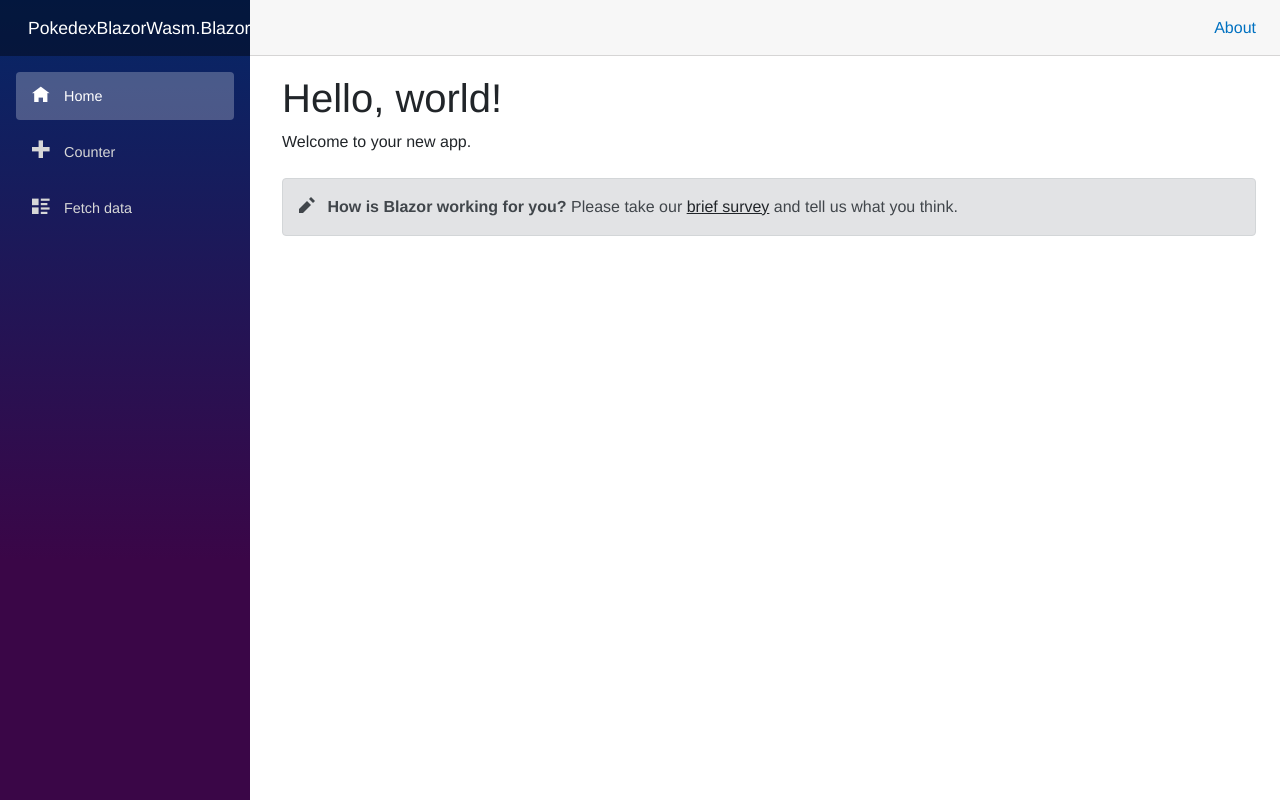
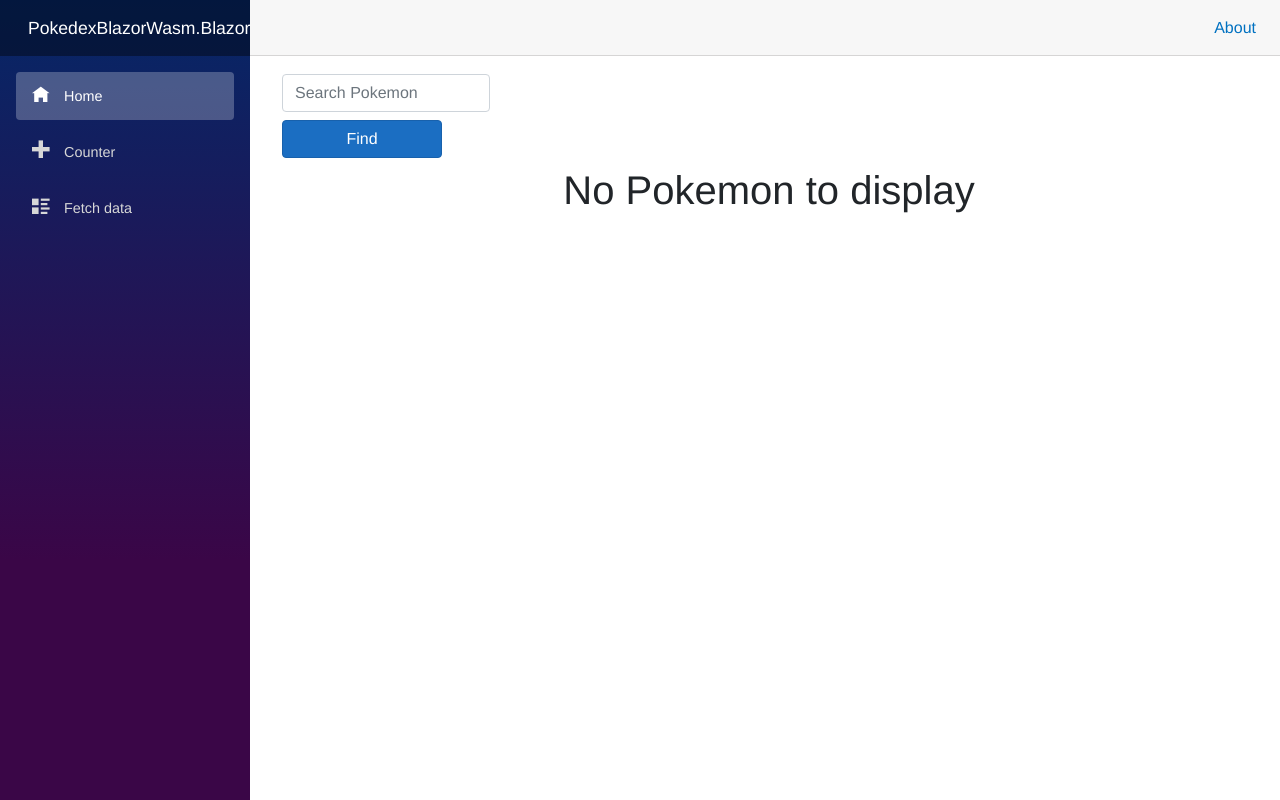
Before and after one commit to jaarend/PokedexBlazorWasm, an ASP.NET Core app: page / in a window 1280 px wide. Run offline with ASP.NET Core 8, Linux system fonts and the light colour scheme; style sheets or scripts are compiled from the project's sources.

Commit message:
create index and css

```diff
--- a/PokedexBlazorWasm.BlazorWasm/Pages/Index.razor
+++ b/PokedexBlazorWasm.BlazorWasm/Pages/Index.razor
@@ -1,9 +1,82 @@
 @page "/"
+@inject HttpClient HttpClient
+@using PokedexBlazorWasm.Models.PokemonModels
+@using Newtonsoft.Json
+
 
 <PageTitle>Index</PageTitle>
 
-<h1>Hello, world!</h1>
+<div class = "row">
+    <div class ="col mx-auto justify-content-between">
+        <form class ="form-inline" @onsubmit ="GetPokemonAsync">
+            <div class = "form-group mb-2">
+                <input type = "text" @bind-value="@searchText" class="form-control" placeholder="Search Pokemon">
+            </div>
+            <button type="submit" class="btn btn-primary mb-2 ml-auto">Find</button>
+        </form>
+    </div>
+</div>
 
-Welcome to your new app.
+@if(IsLoading)
+{
+    <h1 class = "text-center">Loading....</h1>
+}
+else
+{
+    if(Pokemon == null)
+    {
+        <h1 class ="text-center"> No Pokemon to display</h1>
+    }
+    else
+    {
+        <div class = "row">
+            <div class = "col mx-auto justify-content-between">
+                <div class = "card">
+                    <img src="https://raw.githubusercontent.com/PokeAPI/sprites/master/sprites/pokemon/@(Pokemon.Id).png" class = "card-img-top img-fluid" alt="@Pokemon.Name">
+                    <div class = "card-body">
+                        <h3 class ="card-title">@Pokemon.Name.ToUpper()</h3>
+                        <h6>Id: @Pokemon.Id</h6>
+                        <h6>Height: @Pokemon.Height</h6>
+                        <h6>Weight: @Pokemon.Weight</h6>
+                        <h6>Order: @Pokemon.Order</h6>
+                        <h6>XP: @Pokemon.BaseExperience</h6>
+                    </div>
+                </div>
+                <form class = "form-inline">
+                    <button type = "button" class = "btn btn-primary mb-2" @onclick="@(() => ChangePokemonAsync(-1))">Previous</button>
+                    <button type = "button" class = "btn btn-primary mb-2" @onclick="@(() => ChangePokemonAsync(1))">Next</button>
+                </form>
+            </div>
+        </div>
+    }
+}
 
-<SurveyPrompt Title="How is Blazor working for you?" />
+@code{
+
+    public PokemonDetail Pokemon { get; set;}
+    public string searchText;
+    public bool IsLoading {get; set;}
+
+    protected async Task GetPokemonAsync()
+    {
+        IsLoading = true;
+        Pokemon = await GetPokemon(searchText);
+        IsLoading = false;
+    }
+
+    protected async Task ChangePokemonAsync(int i)
+    {
+        Pokemon = await GetPokemon((Pokemon.Id += i).ToString());
+    }
+
+    public async Task<PokemonDetail> GetPokemon(string name)
+        {
+            var result = JsonConvert.DeserializeObject<PokemonDetail>(await HttpClient.GetStringAsync($"https://pokeapi.co/api/v2/pokemon/{name}"));
+                if(result.Name.Length == 0)
+                {
+                    return null;
+                }
+
+                return result;
+        }
+}
--- /dev/null
+++ b/PokedexBlazorWasm.BlazorWasm/Pages/Index.razor.css
@@ -0,0 +1,20 @@
+body{
+
+}
+
+.row{
+    max-width: 26em;
+}
+
+.card{
+    margin-bottom: 8px;
+}
+
+button{
+    width: 10em;
+}
+
+input{
+    width: 13em !important;
+    margin-right: 1em;
+}
```
